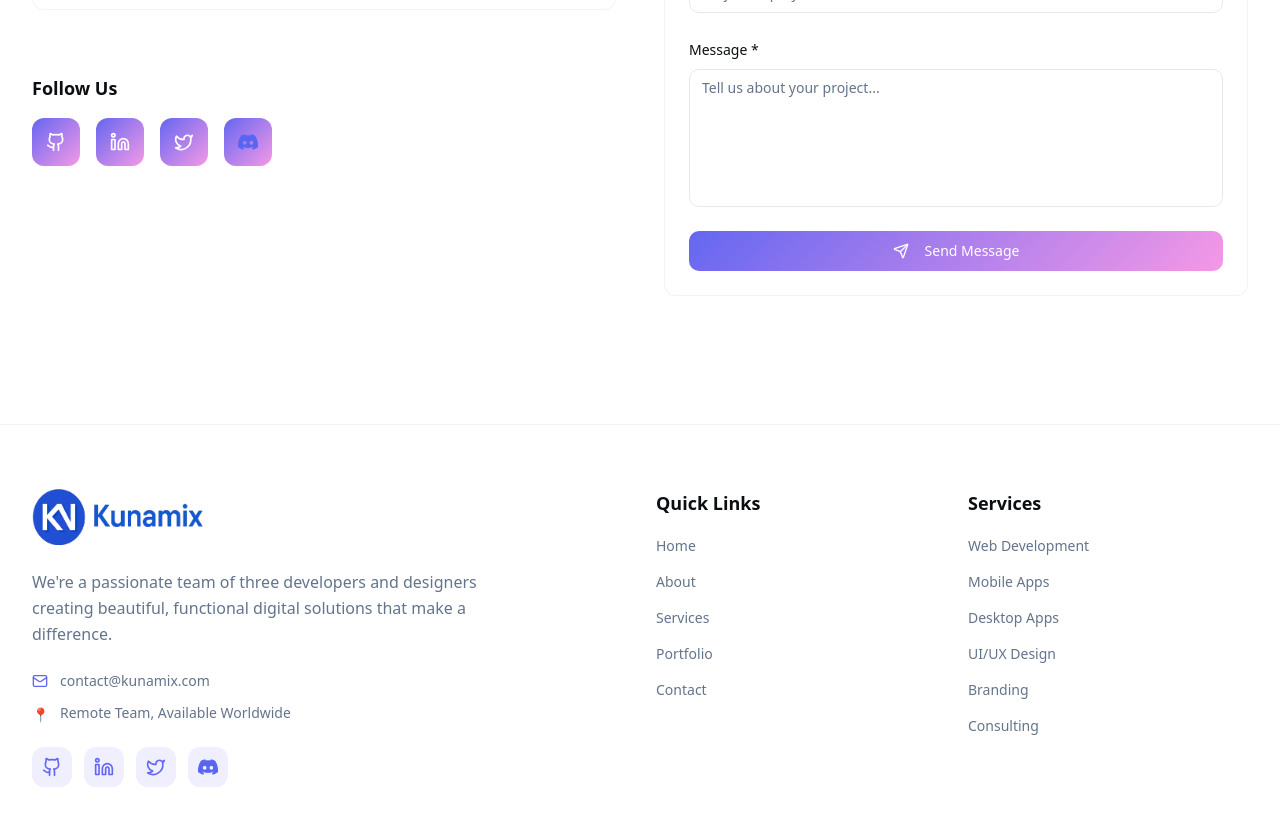
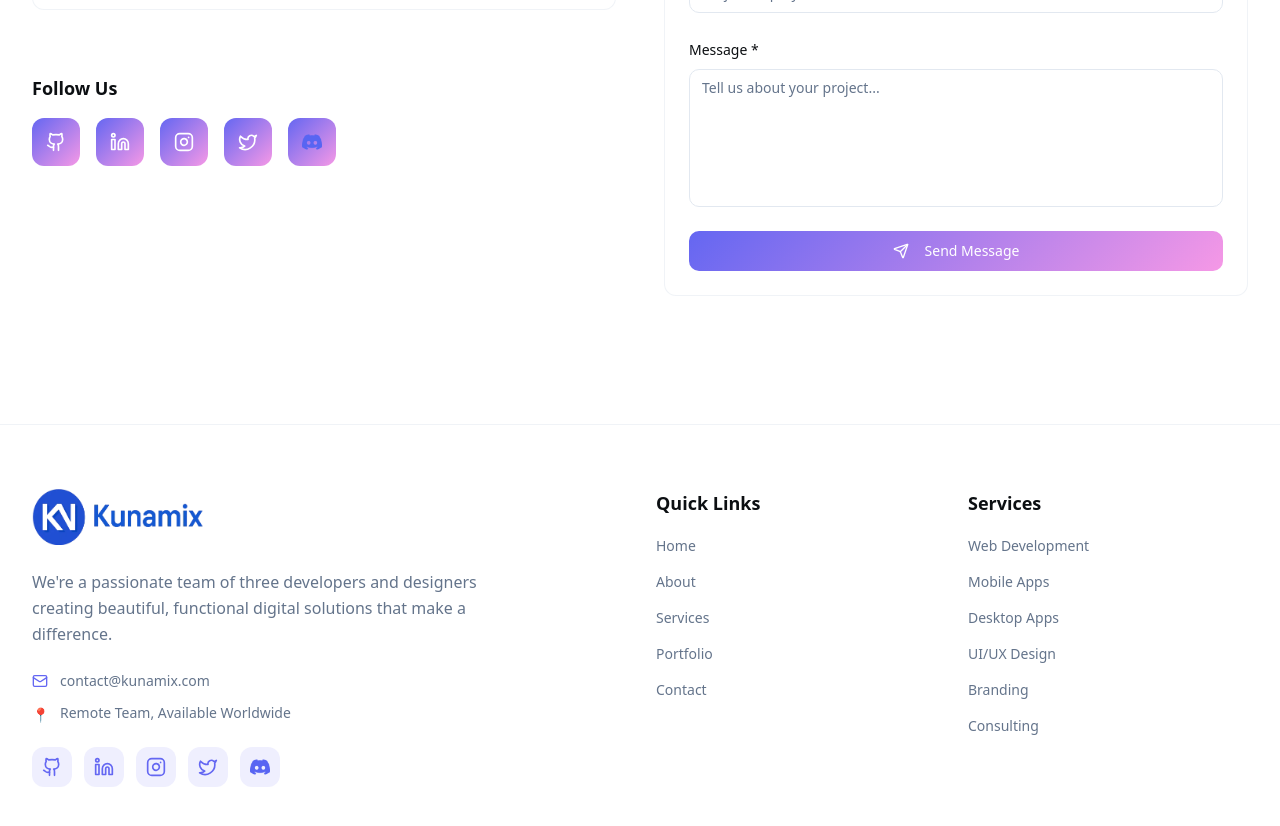
Before and after one commit to Kunamix/kunamix, a React (Vite) app: page / in a window 1280 px wide. Shown: the part 3680-4506 px from the top of the page. Built offline with nearby package versions, Linux system fonts and the light colour scheme.

Commit message:
update some links

```diff
--- a/src/components/Contact.tsx
+++ b/src/components/Contact.tsx
@@ -1,6 +1,6 @@
 import { motion } from 'framer-motion';
 import { useState } from 'react';
-import { Send, Mail, Phone, MapPin, Github, Linkedin, Twitter, Dribbble } from 'lucide-react';
+import { Send, Mail, Phone, MapPin, Github, Linkedin, Twitter, Dribbble, Instagram } from 'lucide-react';
 import { Card, CardContent, CardHeader, CardTitle } from '@/components/ui/card';
 import { Button } from '@/components/ui/button';
 import { Input } from '@/components/ui/input';
@@ -64,6 +64,8 @@ const Contact = () => {
         return <Linkedin className="w-5 h-5" />;
       case 'twitter':
         return <Twitter className="w-5 h-5" />;
+      case 'instagram':
+        return <Instagram className="w-5 h-5" />;
       case "discord":
         return <img src={discord} className="w-5 h-5" />;
       default:
--- a/src/components/Footer.tsx
+++ b/src/components/Footer.tsx
@@ -1,5 +1,5 @@
 import { motion } from "framer-motion";
-import { Heart, Github, Linkedin, Twitter, Mail } from "lucide-react";
+import { Heart, Github, Linkedin, Twitter, Mail, Instagram } from "lucide-react";
 import contactData from "@/content/contact.json";
 import Logo from "/Kunamix_Logo.webp";
 import discord from '../assets/icons/discord.png'
@@ -15,6 +15,8 @@ const Footer = () => {
         return <Linkedin className="w-5 h-5" />;
       case "twitter":
         return <Twitter className="w-5 h-5" />;
+      case "instagram":
+        return <Instagram className="w-5 h-5" />;
       case "discord":
         return <img src={discord} className="w-5 h-5" />;
       default:
--- a/src/content/contact.json
+++ b/src/content/contact.json
@@ -10,7 +10,8 @@
   "social": {
     "github": "https://github.com/Kunamix",
     "linkedin": "https://www.linkedin.com/company/kunamix",
-    "twitter": "https://x.com/Kunal_098",
+    "instagram": "https://www.instagram.com/kuna.mix/",
+    "twitter": "https://x.com/kuna_mix",
     "discord":"https://discord.gg/YhWSaaevUD"
   },
   "formFields": [
```
